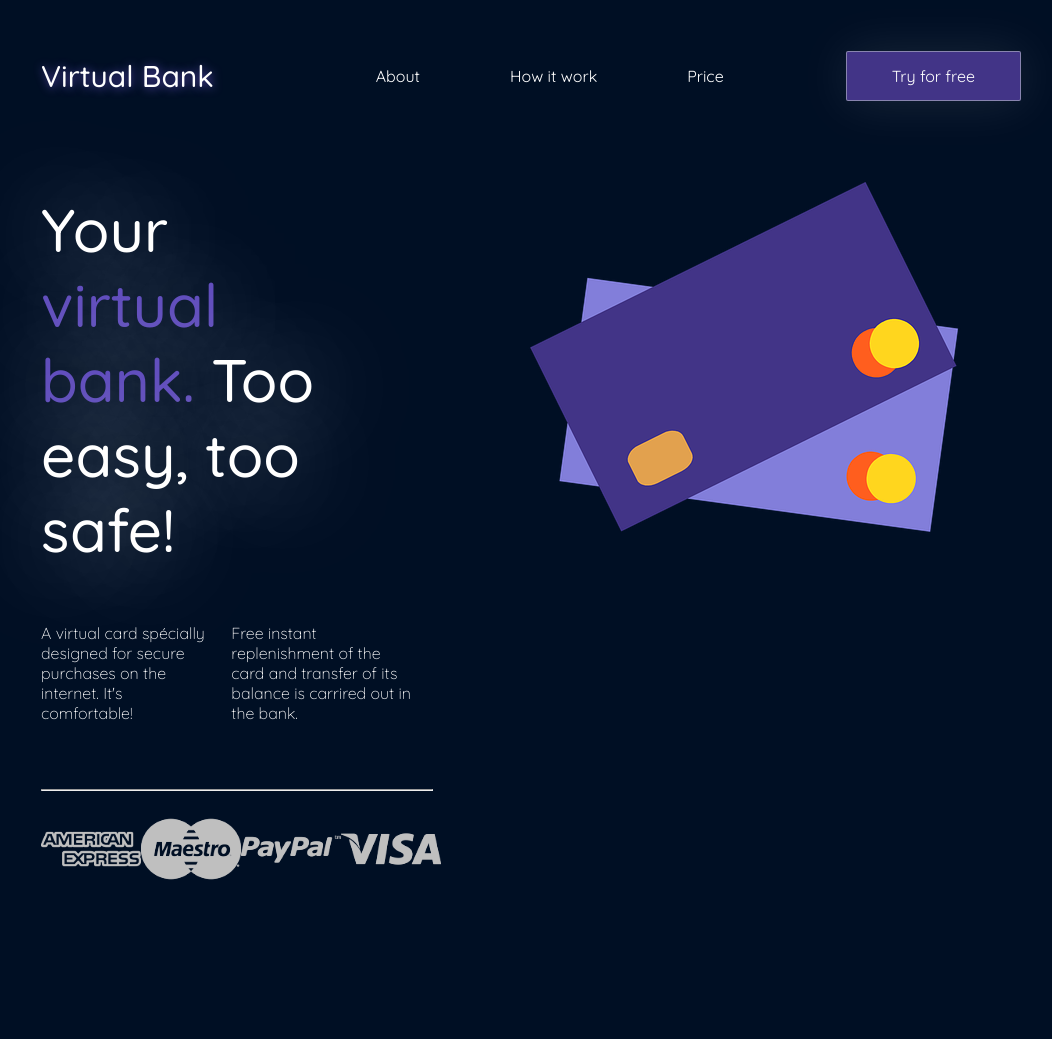
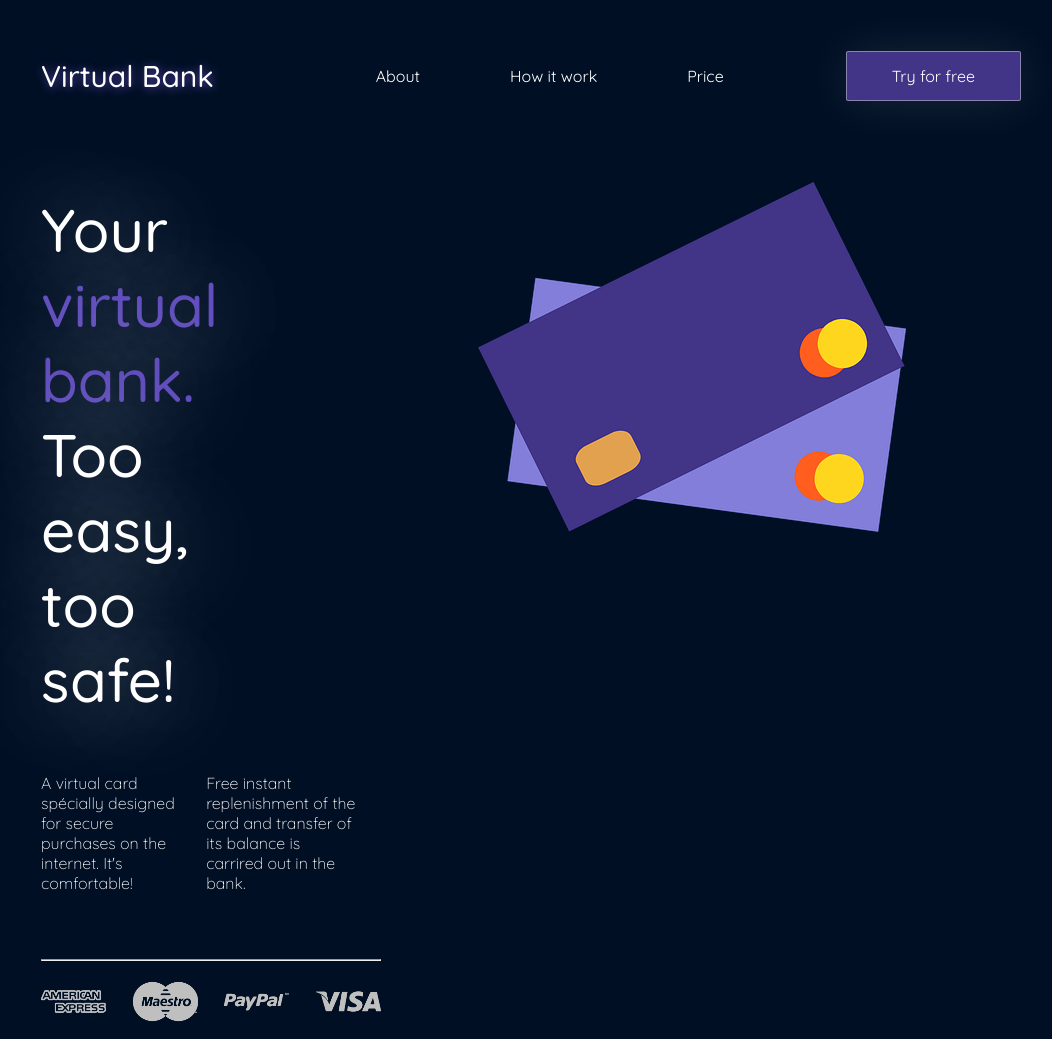
Before and after one commit to valmri/Virtual_bank, a plain HTML site: page index.html in a window 1280 px wide. Shown: the whole page, without its empty margins (109-1161 px from the left). Before the commit the page ends 904 px from the top, so only its background shows below. Drawn offline with Linux system fonts and the light colour scheme.

Commit message:
ajout pointer

```diff
--- a/assets/css/styles.css
+++ b/assets/css/styles.css
@@ -30,6 +30,7 @@ header {
 span.logo {
     font-size: 30px;
     font-weight: 500;
+    cursor: pointer;
     text-shadow: 1px 1px 10px rgb(97, 78, 189);
 }
 
@@ -89,6 +90,7 @@ main {
     justify-content: space-between;
 }
 .clients > img {
-    height: 100px;
+    cursor: pointer;
+    height: 65px;
     filter: drop-shadow(0px 0px 0px) invert(75%);
 }
```
